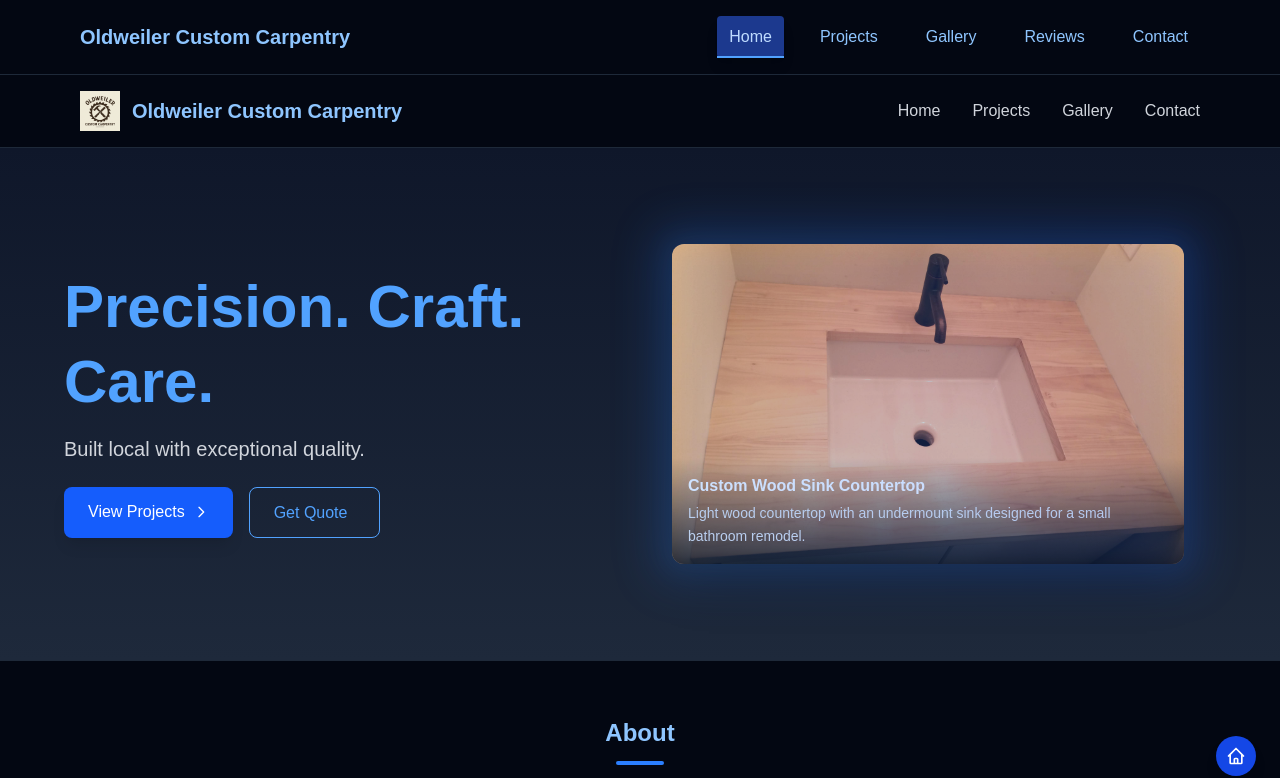
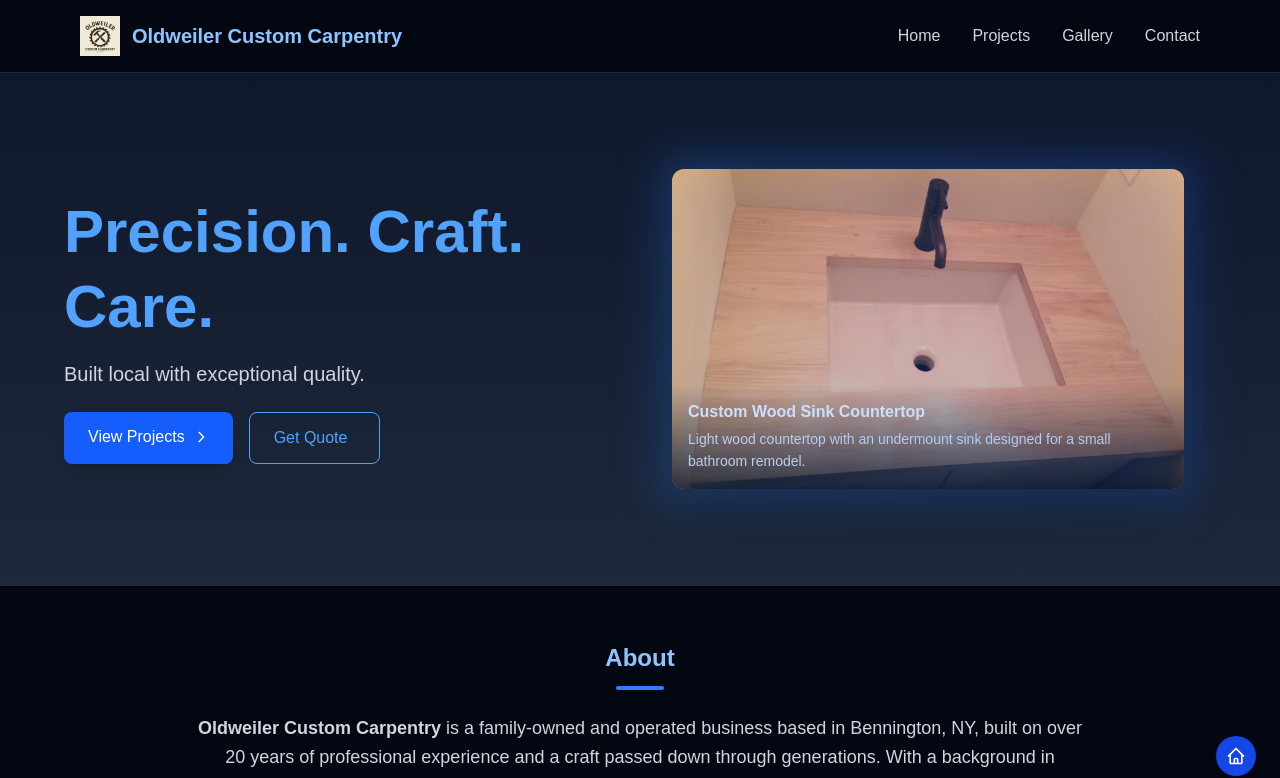
Before and after one commit to maryCS7/oldweiler-carpentry, a Next.js app: page / in a window 1280 px wide. Shown: the top 778 px of the page. Built offline with nearby package versions, Linux system fonts and the light colour scheme.

Commit message:
layout update

```diff
--- a/src/app/layout.tsx
+++ b/src/app/layout.tsx
@@ -1,5 +1,4 @@
 import './globals.css';
-import Navigation from './components/Navigation';
 import FloatingButtons from './components/FloatingButtons';
 
 export const metadata = {
@@ -14,7 +13,6 @@ export default function RootLayout({ children }: { children: React.ReactNode })
     <html lang="en">
       <head />
       <body className="bg-[var(--color-background)] text-[var(--color-foreground)] font-sans antialiased">
-        <Navigation />
         <main>
           {children}
         </main>
```
